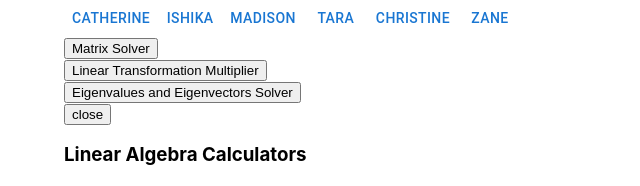
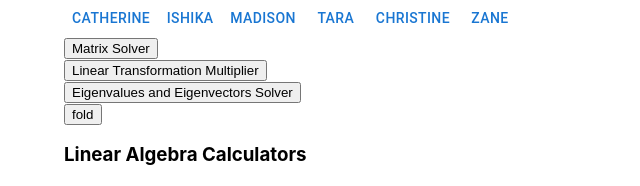
Before and after one commit to UTSCCSCC01/finalprojectf22-nostruggle, a React (Create React App) app in the folder client/: page / in a window 1280 px wide. Both pictures are taken after a click on the button "ZANE". Shown: the top 186 px of the page, without its empty margins (0-640 px from the left). Built offline with nearby package versions, Linux system fonts and the light colour scheme.

Commit message:
NOS-15 changed name of a button

```diff
--- a/client/src/components/Zane.js
+++ b/client/src/components/Zane.js
@@ -16,7 +16,7 @@ function Zane(props){
                 <br/>
                 <button className="cal" onClick={developing}>Eigenvalues and Eigenvectors Solver</button>
                 <br/>
-                <button className="cal" onClick={() => props.setTrigger(false)}>close</button>
+                <button className="cal" onClick={() => props.setTrigger(false)}>fold</button>
                 { props.children }
 
             </div>
```
